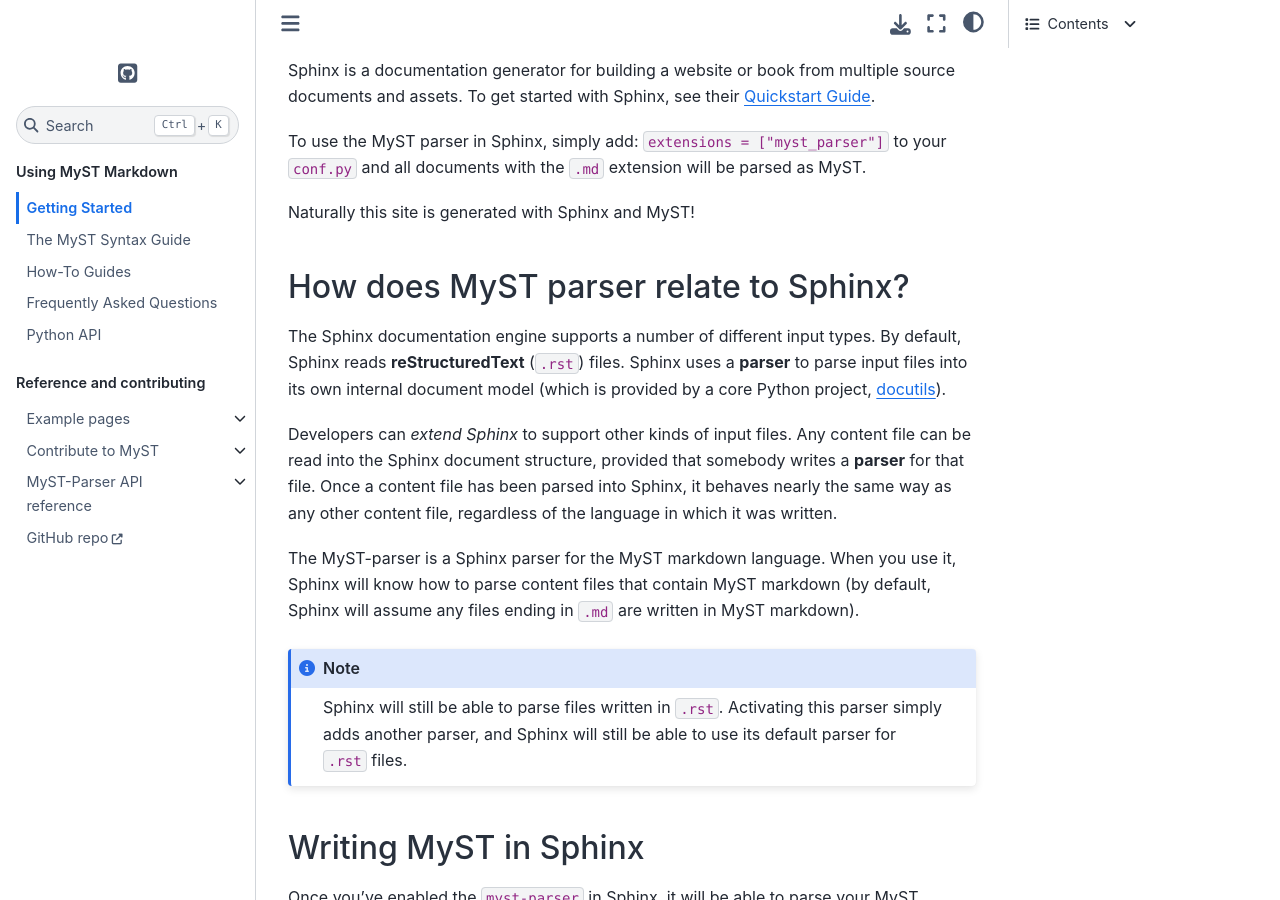
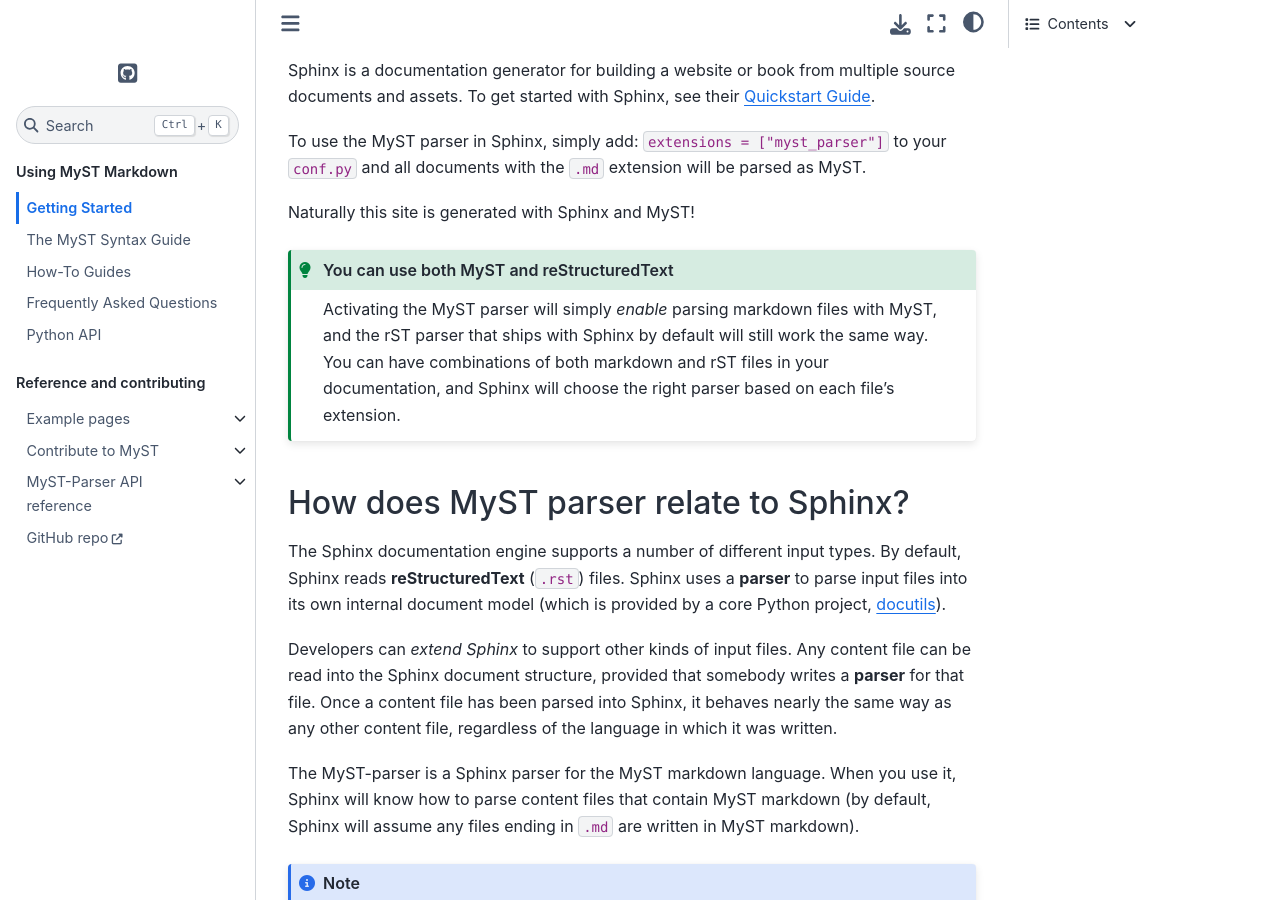
Before and after one commit to executablebooks/MyST-Parser, a Sphinx documentation site: the page built from docs/using/intro.md, in a window 1280 px wide and 900 px high, scrolled down 697 px. Built offline with Sphinx 7.4.7 and the Sphinx Book theme 1.1.4, drawn with Linux system fonts in a browser that asks for light colours.

Commit message:
using rst notes

````diff
--- a/docs/using/intro.md
+++ b/docs/using/intro.md
@@ -39,6 +39,15 @@
 To use the MyST parser in Sphinx, simply add: `extensions = ["myst_parser"]` to your `conf.py` and all documents with the `.md` extension will be parsed as MyST.
 
 Naturally this site is generated with Sphinx and MyST!
+
+```{admonition} You can use both MyST and reStructuredText
+:class: tip
+
+Activating the MyST parser will simply *enable* parsing markdown files with MyST, and the rST
+parser that ships with Sphinx by default will still work the same way. You can have
+combinations of both markdown and rST files in your documentation, and Sphinx will
+choose the right parser based on each file's extension.
+```
 
 ## How does MyST parser relate to Sphinx?
 
````
Also changed, not shown: docs/index.md (+1 -0 lines).
